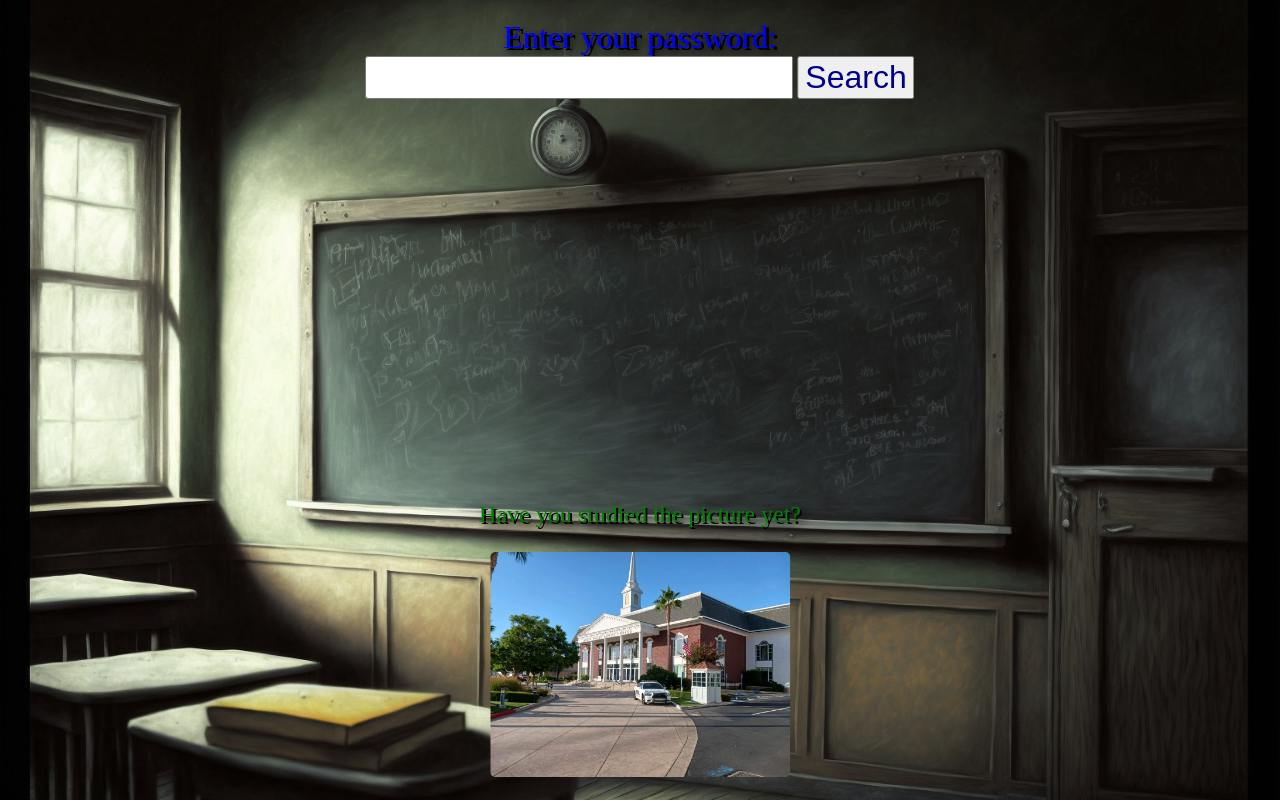
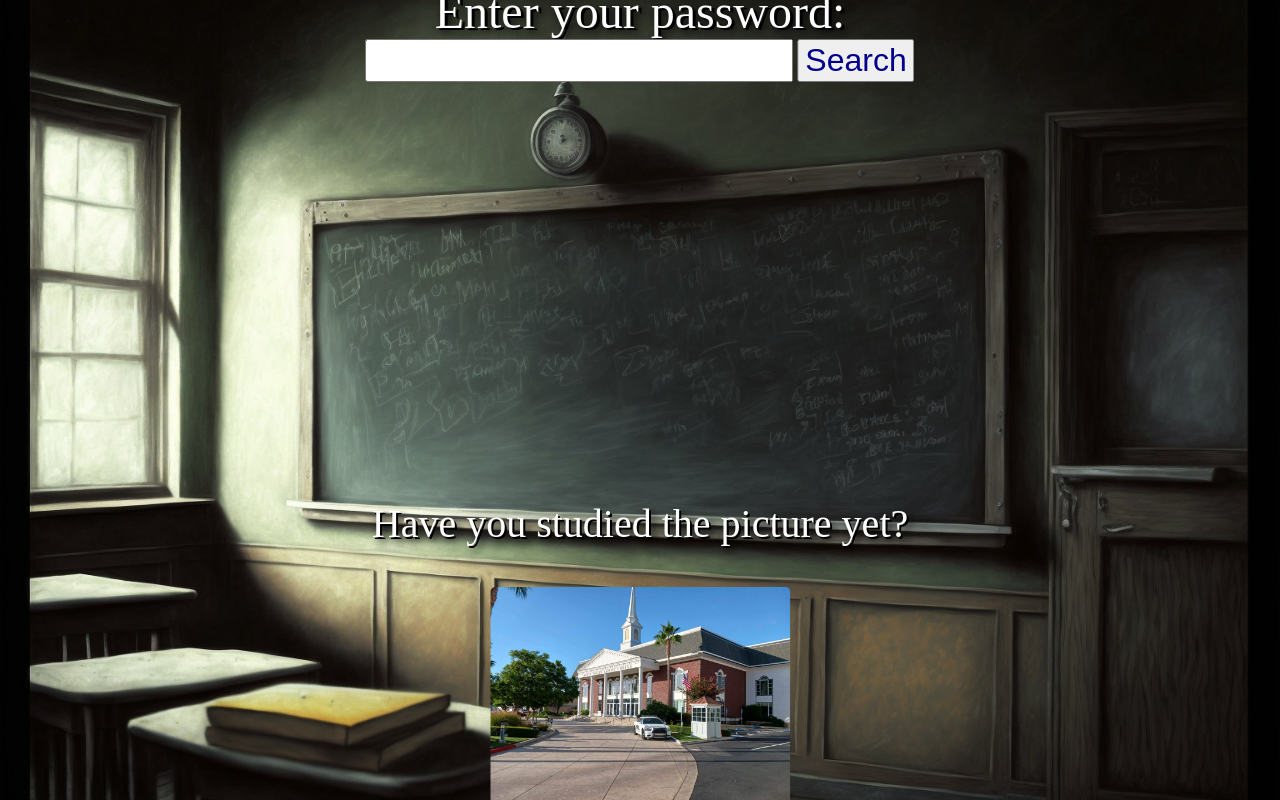
Before and after one commit to jasonwolves/escape-room, a PHP site: page / in a window 1280 px wide. Run offline with PHP 8.4, Linux system fonts and the light colour scheme.

Commit message:
fixed font

```diff
--- a/index_style.css
+++ b/index_style.css
@@ -25,14 +25,14 @@ transform: translate(-50%, -50%);
 }
 
 p {text-align: center;
- color:Green;
+ color:white;
     text-shadow: 2px 2px Black, 5px 5px 10px black;
-font-size: 1.50em;
+font-size: 2.50em;
     }
 
 label {
-  font-size: 2.00em;
-            color: Blue;
+  font-size: 3.00em;
+            color: white;
     text-shadow: 3px 2px Black, 4px 4px 8px black;
     }
 
```
